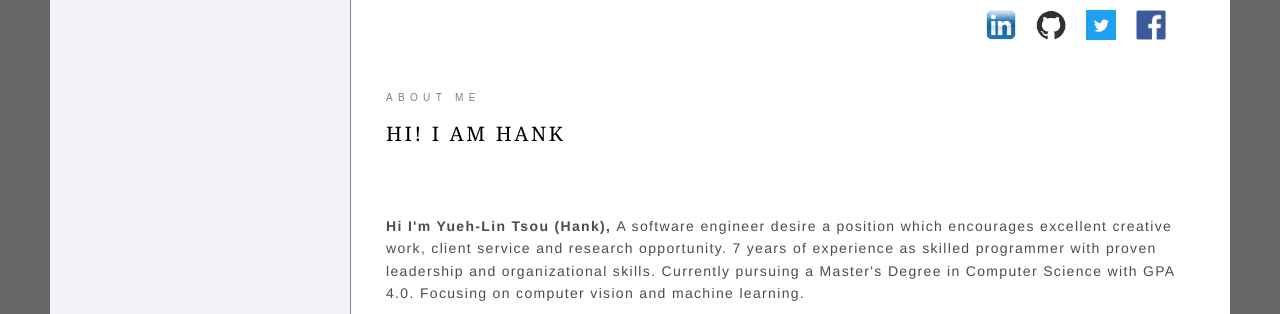
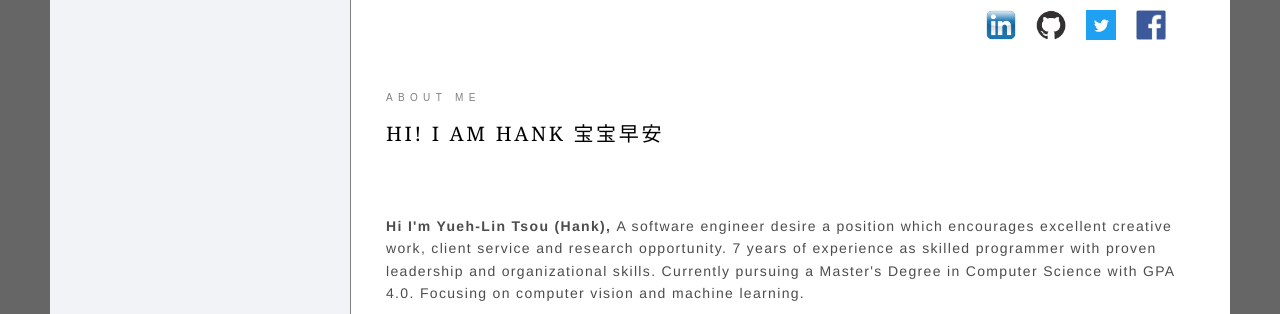
Before and after one commit to Hank-Tsou/Hank-Tsou, a Jekyll site: the page built from index.html, in a window 1280 px wide. Shown: the top 314 px of the page. Built offline with Jekyll 4.4.1, drawn with Linux system fonts in a browser that asks for light colours; Markdown is read by kramdown in place of the engine named in the settings; some of the changed text lies outside the part shown.

Commit message:
full web

```diff
--- a/index.html
+++ b/index.html
@@ -6,7 +6,7 @@ layout: default
         <div class="bar_container">
             <div class = "center_bar">
                 <div class="author-img"style="background-image: url({{site.baseurl}}/assets/img/profile.jpg)"></div>
-                <h1 class="Name"><a href="index.html">Hank Tsou t3</a></h1>
+                <h1 class="Name"><a href="index.html">Hank Tsou</a></h1>
                 <span class="position">Software Engineer</span>
                 <nav id="main-menu" role="navigation" class="navbar">
                     <ul class="barclass">
@@ -44,7 +44,7 @@ layout: default
             <section class="about" data-section="about">
 
                 <div class = "ab_top_1">about me</div>
-                <div class = "top_2">Hi! I am Hank</div>
+                <div class = "top_2">Hi! I am Hank 宝宝早安</div>
                 <div class = "ab_desciption">
                     <p><strong>Hi I'm Yueh-Lin Tsou (Hank), </strong>
                     A software engineer desire a position which encourages excellent creative<br> work,
```
